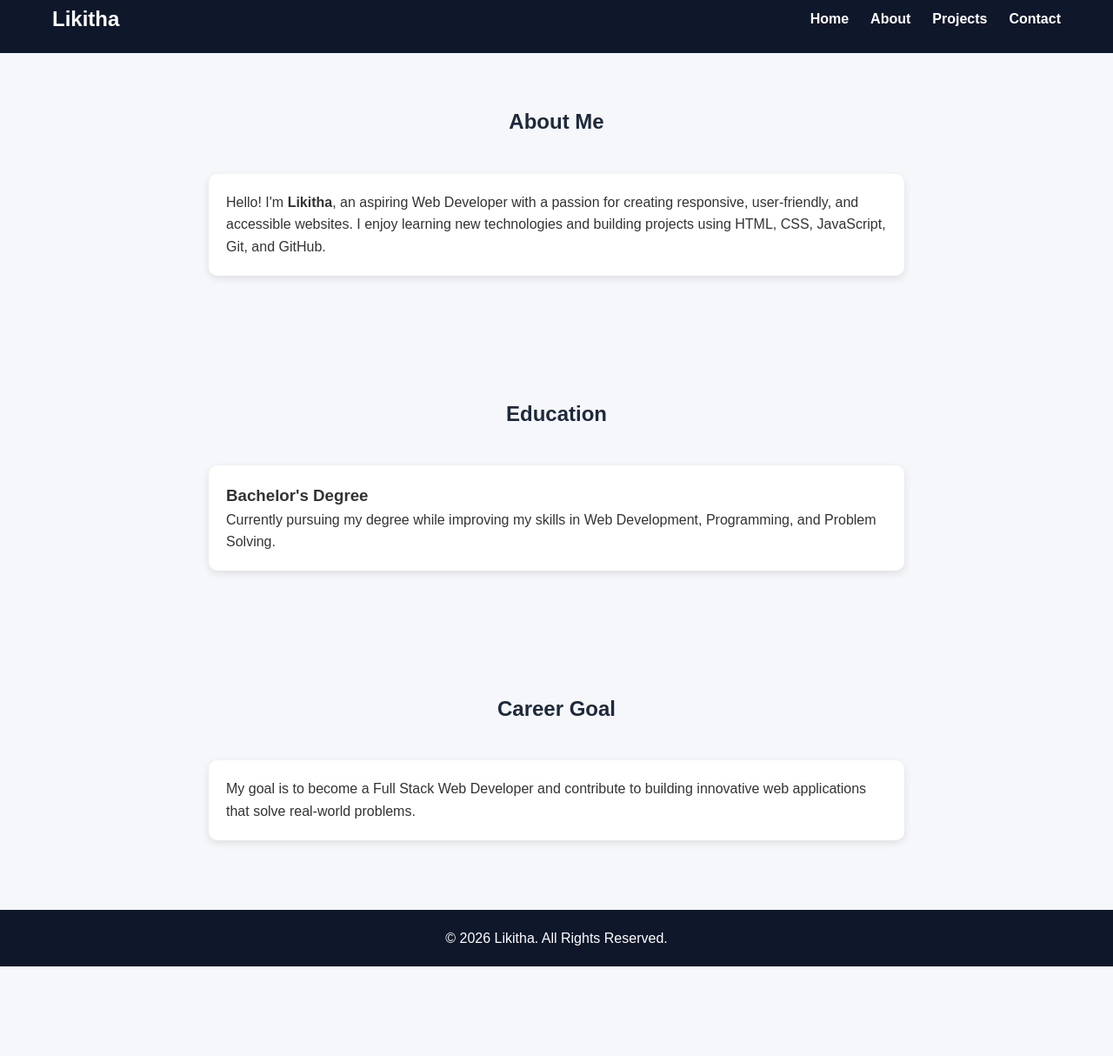
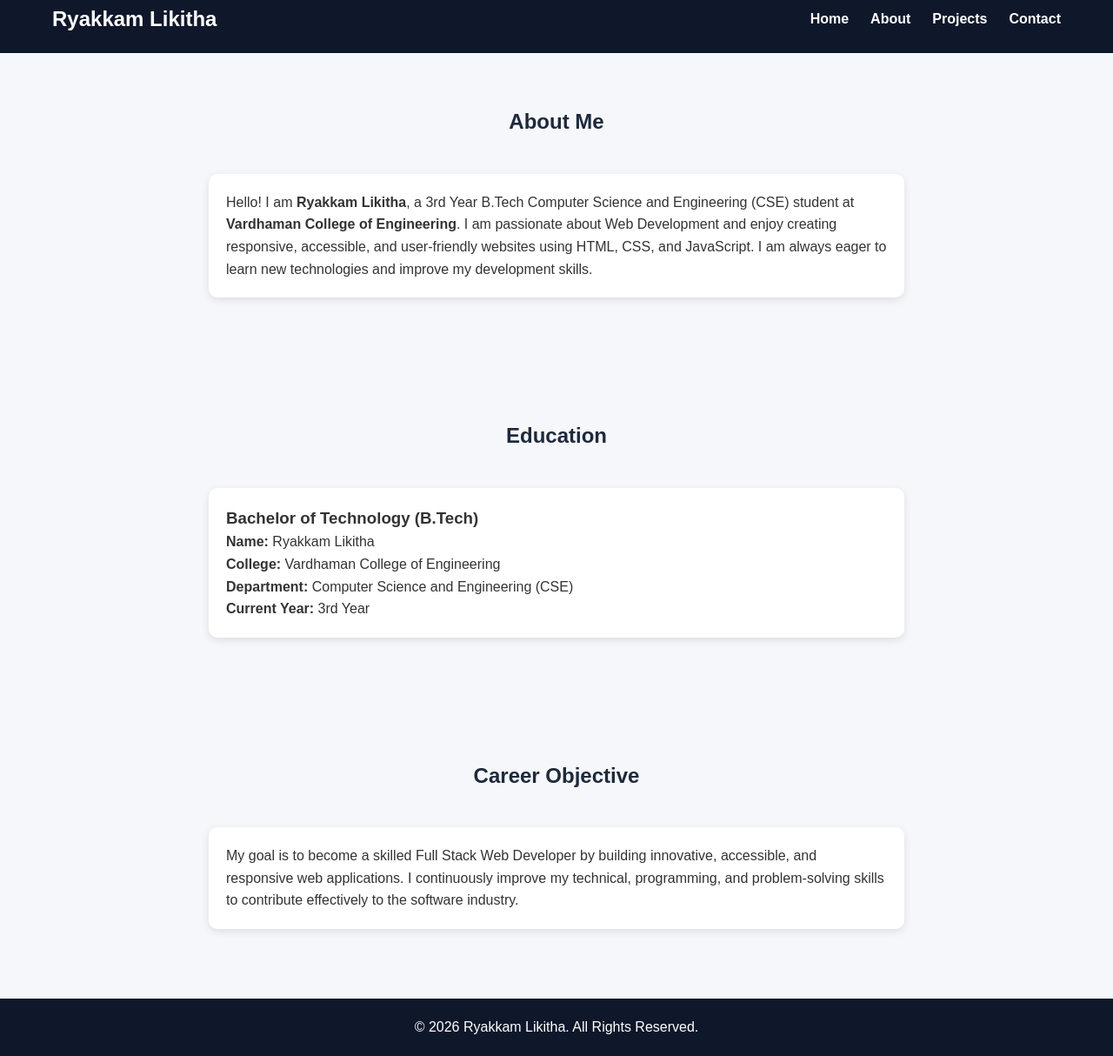
Before and after one commit to ryakkaml-create/web-portfolio, a plain HTML site: page about.html in a window 1280 px wide. Shown: the part 17-1231 px from the top of the page at 87% size. Before the commit the page ends 1128 px from the top, so only its background shows below. Drawn offline with Linux system fonts and the light colour scheme.

Commit message:
Revise about.html with new details for Ryakkam Likitha
Updated personal information and career objectives.

```diff
--- a/about.html
+++ b/about.html
@@ -3,8 +3,10 @@
 <head>
     <meta charset="UTF-8">
     <meta name="viewport" content="width=device-width, initial-scale=1.0">
-    <title>About | Likitha</title>
-    <meta name="description" content="Learn more about Likitha, an aspiring Web Developer.">
+    <title>About | Ryakkam Likitha</title>
+
+    <meta name="description" content="About Ryakkam Likitha - B.Tech CSE Student and Aspiring Web Developer">
+
     <link rel="stylesheet" href="style.css">
 </head>
 
@@ -12,7 +14,7 @@
 
 <header>
     <nav aria-label="Main Navigation">
-        <h1>Likitha</h1>
+        <h1>Ryakkam Likitha</h1>
 
         <ul>
             <li><a href="index.html">Home</a></li>
@@ -30,11 +32,13 @@
 
     <article>
         <p>
-            Hello! I'm <strong>Likitha</strong>, an aspiring Web Developer with a passion
-            for creating responsive, user-friendly, and accessible websites.
-
-            I enjoy learning new technologies and building projects using
-            HTML, CSS, JavaScript, Git, and GitHub.
+            Hello! I am <strong>Ryakkam Likitha</strong>, a 3rd Year B.Tech
+            Computer Science and Engineering (CSE) student at
+            <strong>Vardhaman College of Engineering</strong>. I am passionate
+            about Web Development and enjoy creating responsive,
+            accessible, and user-friendly websites using HTML, CSS,
+            and JavaScript. I am always eager to learn new technologies
+            and improve my development skills.
         </p>
     </article>
 </section>
@@ -43,22 +47,27 @@
     <h2>Education</h2>
 
     <article>
-        <h3>Bachelor's Degree</h3>
+        <h3>Bachelor of Technology (B.Tech)</h3>
 
-        <p>
-            Currently pursuing my degree while improving my skills
-            in Web Development, Programming, and Problem Solving.
-        </p>
+        <p><strong>Name:</strong> Ryakkam Likitha</p>
+
+        <p><strong>College:</strong> Vardhaman College of Engineering</p>
+
+        <p><strong>Department:</strong> Computer Science and Engineering (CSE)</p>
+
+        <p><strong>Current Year:</strong> 3rd Year</p>
     </article>
 </section>
 
 <section>
-    <h2>Career Goal</h2>
+    <h2>Career Objective</h2>
 
     <article>
         <p>
-            My goal is to become a Full Stack Web Developer and contribute
-            to building innovative web applications that solve real-world problems.
+            My goal is to become a skilled Full Stack Web Developer by
+            building innovative, accessible, and responsive web applications.
+            I continuously improve my technical, programming, and problem-solving
+            skills to contribute effectively to the software industry.
         </p>
     </article>
 </section>
@@ -66,7 +75,7 @@
 </main>
 
 <footer>
-    <p>&copy; 2026 Likitha. All Rights Reserved.</p>
+    <p>&copy; 2026 Ryakkam Likitha. All Rights Reserved.</p>
 </footer>
 
 </body>
```
